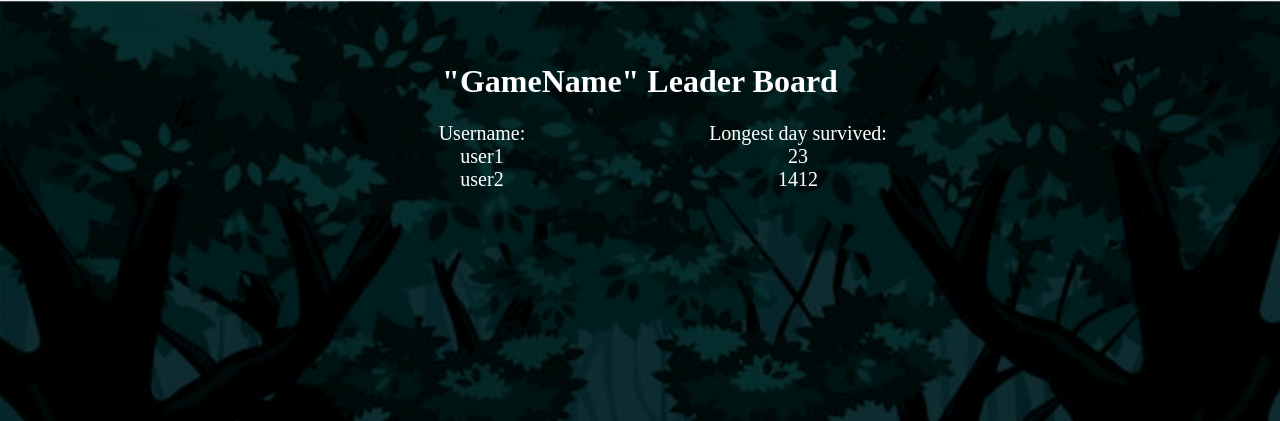
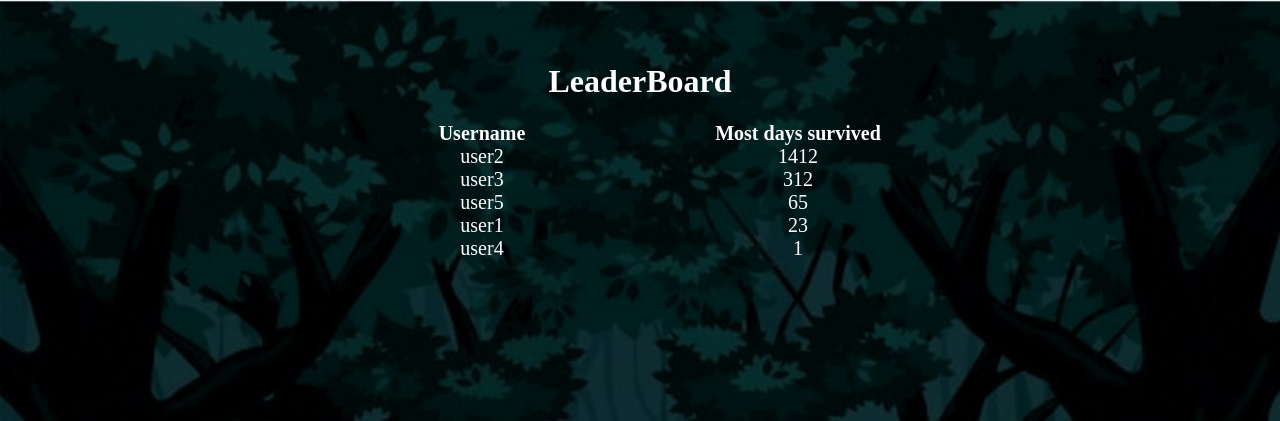
Before and after one commit to etrant/webprog-project-2, a PHP site: page /leaderboard.php in a window 1280 px wide. Shown: the top 421 px of the page. Run offline with PHP 8.4, Linux system fonts and the light colour scheme.

Commit message:
edited leaderboard

```diff
--- a/account_test.txt
+++ b/account_test.txt
@@ -1,2 +1,5 @@
 user1,password,23
 user2,password,1412
+user3,password,312
+user4,password,1
+user5,password,65
--- a/leaderboard.php
+++ b/leaderboard.php
@@ -1,49 +1,21 @@
 <!DOCTYPE html>
 <html>
 <head>
-    <title>Leader Board</title>
-    <style>
-        body {
-            background-image:url("./images/LDbackground.PNG");
-			background-repeat:no-repeat;
-			background-attachment:fixed;
-			background-size:100% 100%;
-            color: white;
-        }
-
-        h1 {
-            margin-top: 5%;
-            text-align: center;
-        }
-
-        .outerdiv {
-            margin-top: 0;
-            margin-left: 25%;
-            margin-right: 25%;
-            display: flex;
-            flex-direction: row;
-            font-size: 20px;
-        }
-
-        .left {
-            width: 50%;
-            text-align: center;
-        }
-
-        .right {
-            width: 50%;
-            text-align: center;
-        }
-    </style>
+    <title>Survive the Forest</title>
+    <link href="./styles/leaderboard.css" rel="stylesheet">
 </head>
 <body>
-    <h1>"GameName" Leader Board</h1>
+    <h1>LeaderBoard</h1>
     <div class="outerdiv">
         <div class="left">
-            Username:<br>
+            <b>Username</b><br>
             <?php
-            // Read the contents of the file and display usernames
             $lines = file("account_test.txt", FILE_IGNORE_NEW_LINES);
+            usort($lines, function($a, $b) {
+                $partsA = explode(",", $a);
+                $partsB = explode(",", $b);
+                return $partsB[2] - $partsA[2];
+            });
             foreach ($lines as $line) {
                 $parts = explode(",", $line);
                 echo $parts[0] . "<br>";
@@ -51,9 +23,8 @@
             ?>
         </div>
         <div class="right">
-            Longest day survived:<br>
+            <b>Most days survived</b><br>
             <?php
-            // Display corresponding scores
             foreach ($lines as $line) {
                 $parts = explode(",", $line);
                 echo $parts[2] . "<br>";
--- /dev/null
+++ b/styles/leaderboard.css
@@ -0,0 +1,31 @@
+body {
+    background-image:url("../images/LDbackground.jpg");
+	background-repeat:no-repeat;
+	background-attachment:fixed;
+	background-size:100% 100%;
+    color: white;
+}
+
+h1 {
+    margin-top: 5%;
+    text-align: center;
+}
+
+.outerdiv {
+    margin-top: 0;
+    margin-left: 25%;
+    margin-right: 25%;
+    display: flex;
+    flex-direction: row;
+    font-size: 20px;
+}
+
+.left {
+    width: 50%;
+    text-align: center;
+}
+
+.right {
+    width: 50%;
+    text-align: center;
+}
```
Also changed, not shown: images/LDbackground.PNG (deleted), images/LDbackground.jpg (added).
